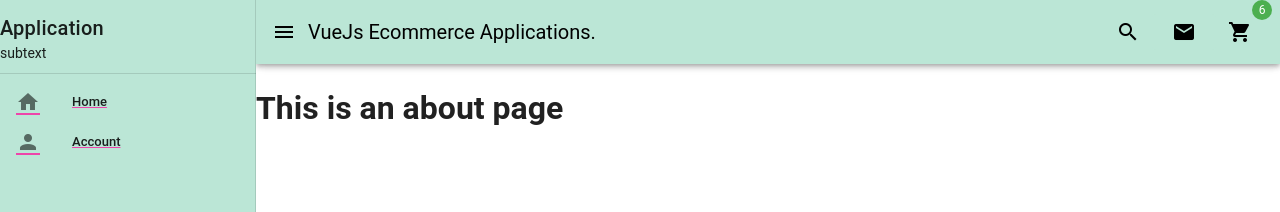
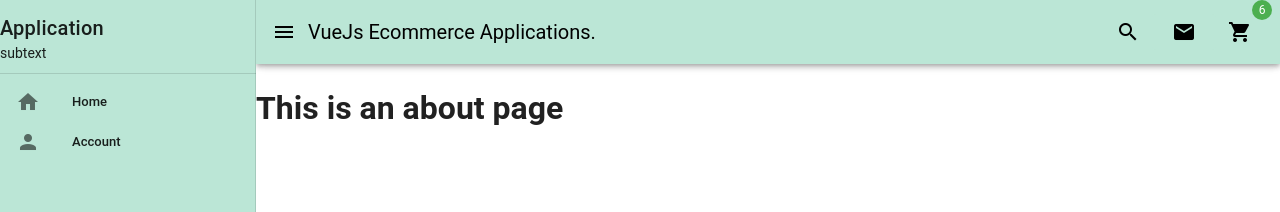
Before and after one commit to GeorgeKariukiNgugi/Vue-VueX, a Vue app: page /about in a window 1280 px wide. Shown: the top 212 px of the page. Built offline with nearby package versions, Linux system fonts and the light colour scheme; a small style sheet from the web is missing; what vue-swal, vue-sweetalert2 would draw is missing.

Commit message:
Added Vue-Router

```diff
--- a/src/App.vue
+++ b/src/App.vue
@@ -107,3 +107,8 @@ export default {
   }),
 };
 </script>
+<style >
+ a {
+    text-decoration: none;
+}
+</style>
```
Also changed, not shown: 42 other files (tests, documents, lock files or other folders).
